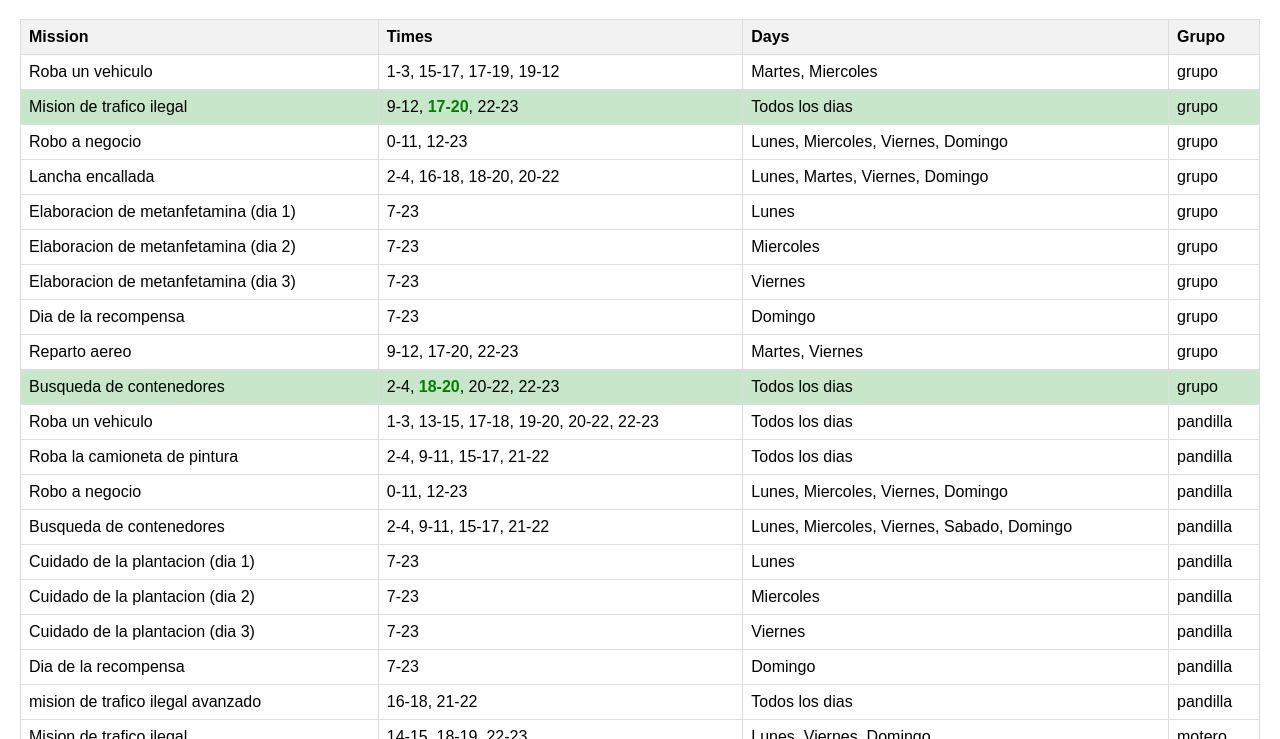
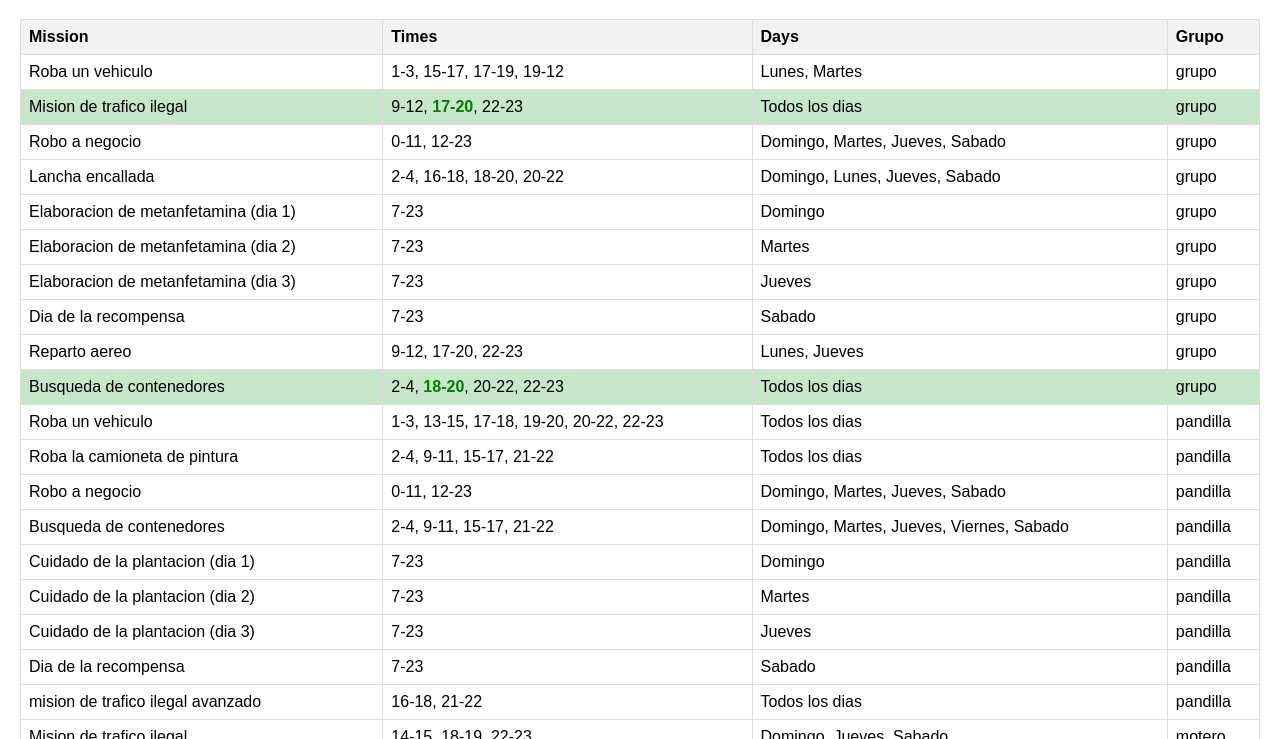
Before and after one commit to Peron4TheWin/misiones-hub, a plain HTML site: page index.html in a window 1280 px wide. Shown: the part 61-800 px from the top of the page. Drawn offline with Linux system fonts and the light colour scheme.

Commit message:
Reverted day changes

```diff
--- a/index.html
+++ b/index.html
@@ -81,7 +81,7 @@ Busqueda de contenedores;2-4,9-11,15-17,21-22;99;motero
     `;
 
     // Days of the week mapping (0 = Sunday, 1 = Monday, ..., 6 = Saturday)
-    const dayNames = ["Lunes", "Martes", "Miercoles", "Jueves", "Viernes", "Sabado","Domingo"];
+    const dayNames = ["Domingo", "Lunes", "Martes", "Miercoles", "Jueves", "Viernes", "Sabado"];
 
     // Function to parse the CSV string into a structured array of objects
     function parseCSV(data) {
```
